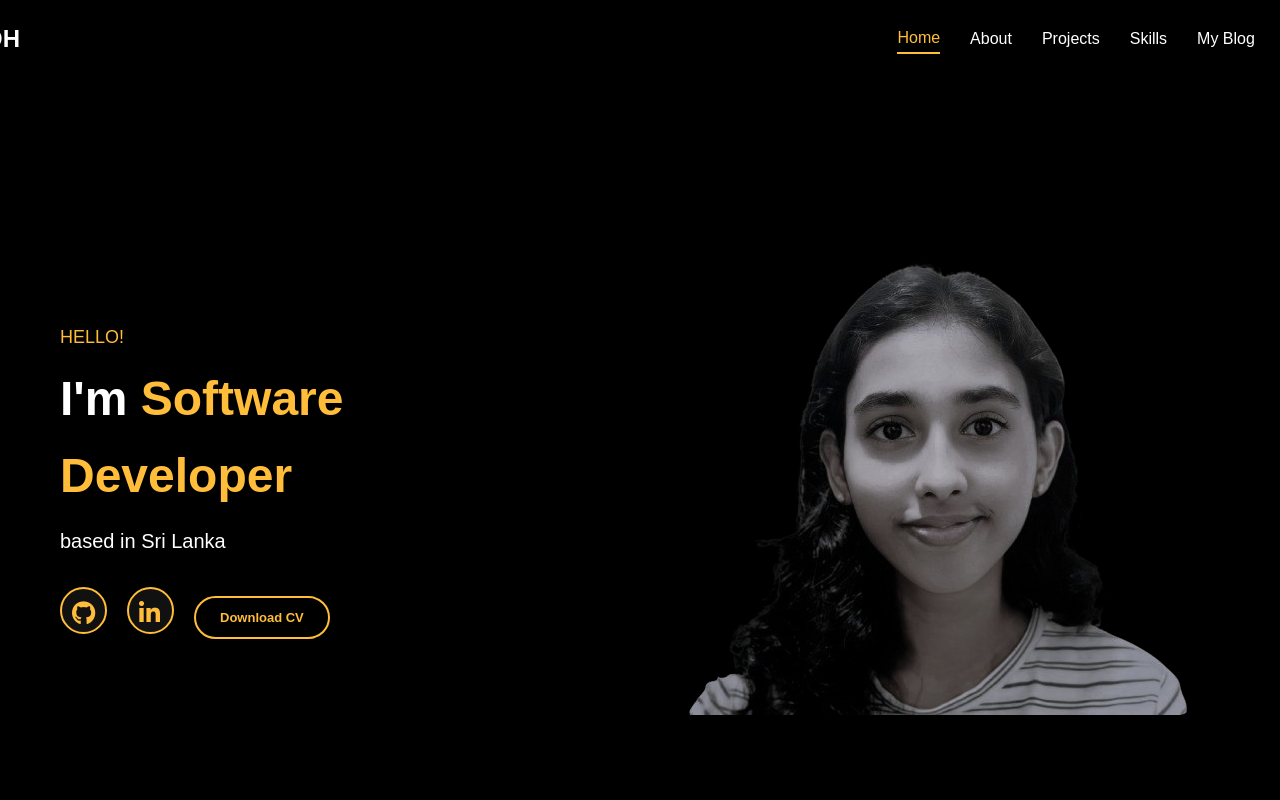
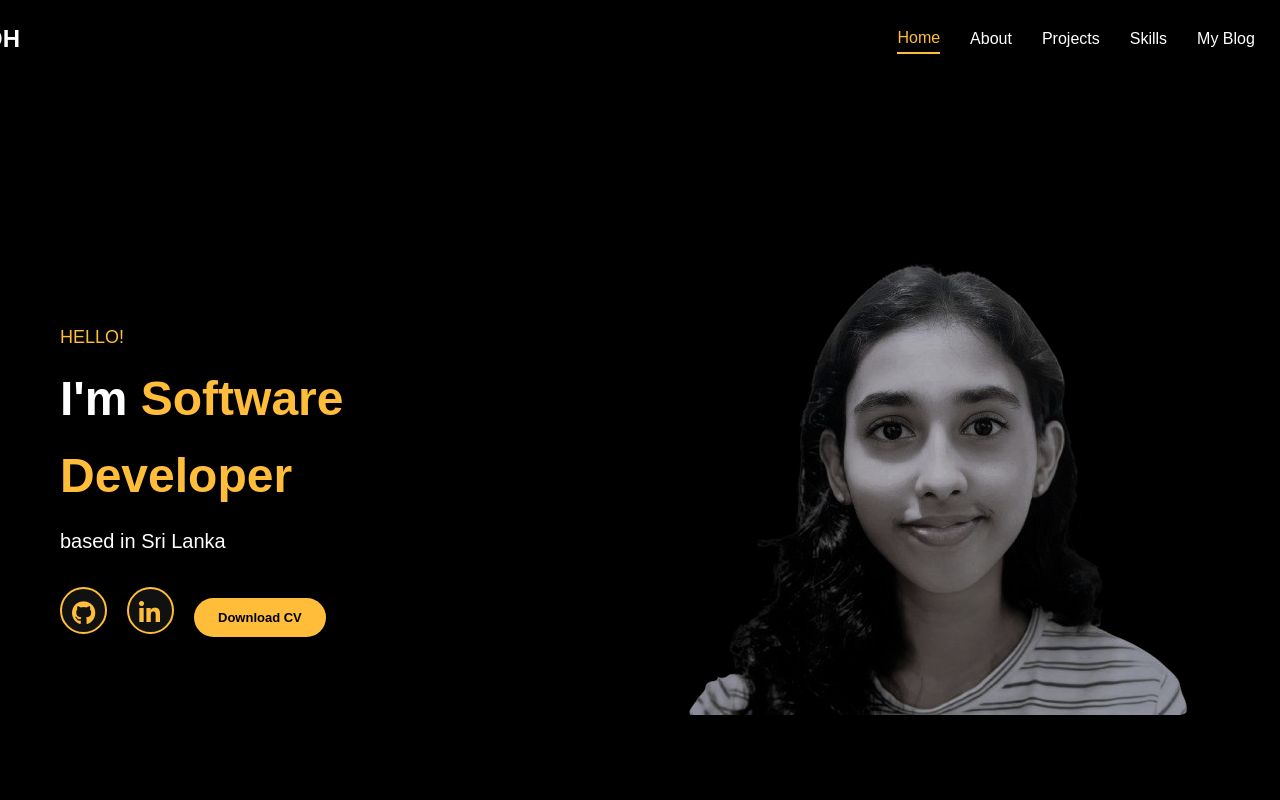
Before and after one commit to dulmini11/DulminiPortfolio, a React (Vite) app: page / in a window 1280 px wide. Shown: the top 800 px of the page. Built offline with nearby package versions, Linux system fonts and the light colour scheme.

Commit message:
Update cv path

```diff
--- a/src/App.jsx
+++ b/src/App.jsx
@@ -9,6 +9,7 @@ import v4 from './assets/v4.mp4';
 import v1 from './assets/v1.mp4';
 import v2 from './assets/v2.mp4';
 import v3 from './assets/v3.mp4';
+import cvFile from './assets/cv.pdf';
 import java from './images/java.png';
 import sd1 from './images/sd1.png';
 import pic from './images/bg_1.png';
@@ -305,7 +306,7 @@ const handleSubmit = (e) => {
                 <i className="fab fa-linkedin-in"></i>
               </a>
               <a
-                  href="./assets/cv.pdf"
+                href={cvFile}
                 className="download-cv btn btn-primary py-3 px-3"
                 download="DulminiWanigasekaraCV.pdf"
               >
@@ -345,8 +346,8 @@ const handleSubmit = (e) => {
                 <i className="fab fa-linkedin-in"></i>
               </a>
               <a
-                  href="./assets/cv.pdf"
-                  className="download-cv2 btn btn-primary py-3 px-3"
+                href={cvFile}
+                className="download-cv btn btn-primary py-3 px-3"
                 download="DulminiWanigasekaraCV.pdf"
               >
                 Download CV
@@ -413,7 +414,7 @@ const handleSubmit = (e) => {
               </div>
 
             <a
-              href="./assets/cv.pdf"
+              href={cvFile}
               className="download-cv btn btn-primary py-3 px-3"
               download="DulminiWanigasekaraCV.pdf"
             >
```
Lines whose indentation alone changed are shown as unchanged.
